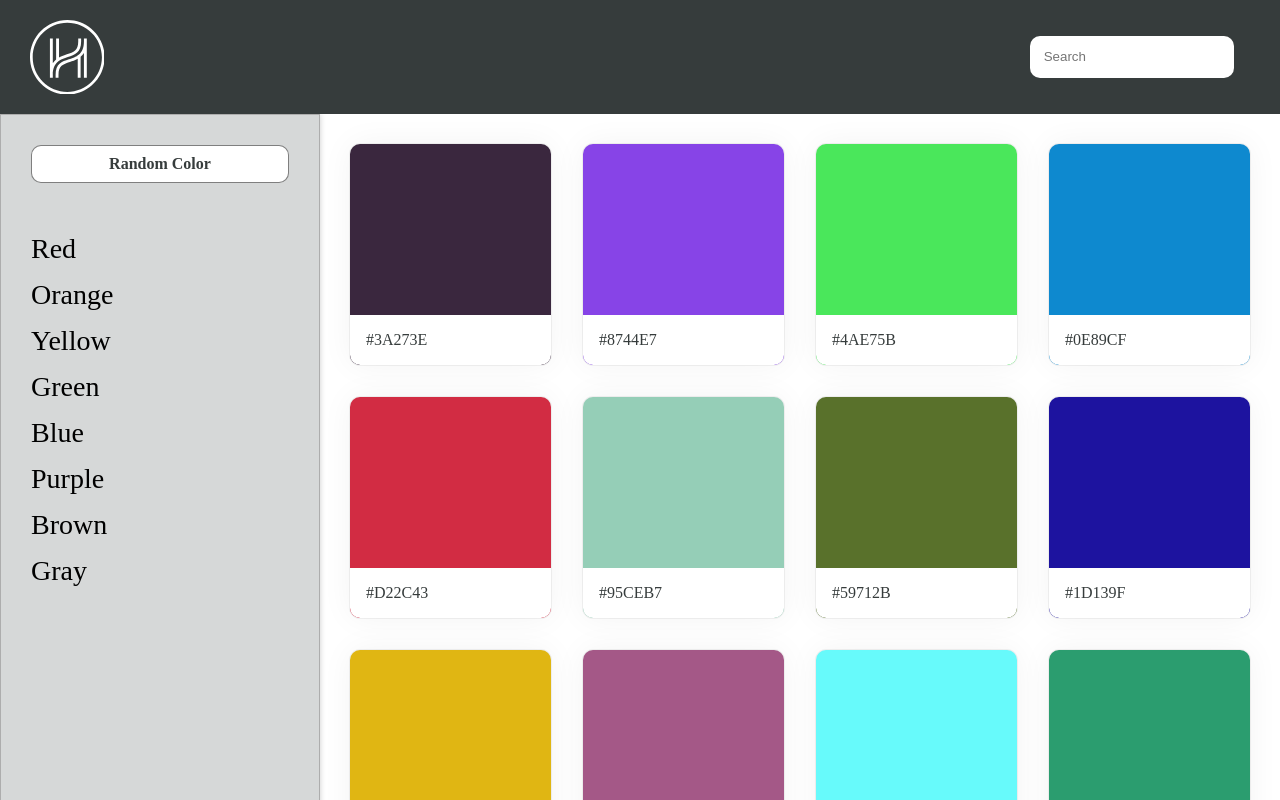
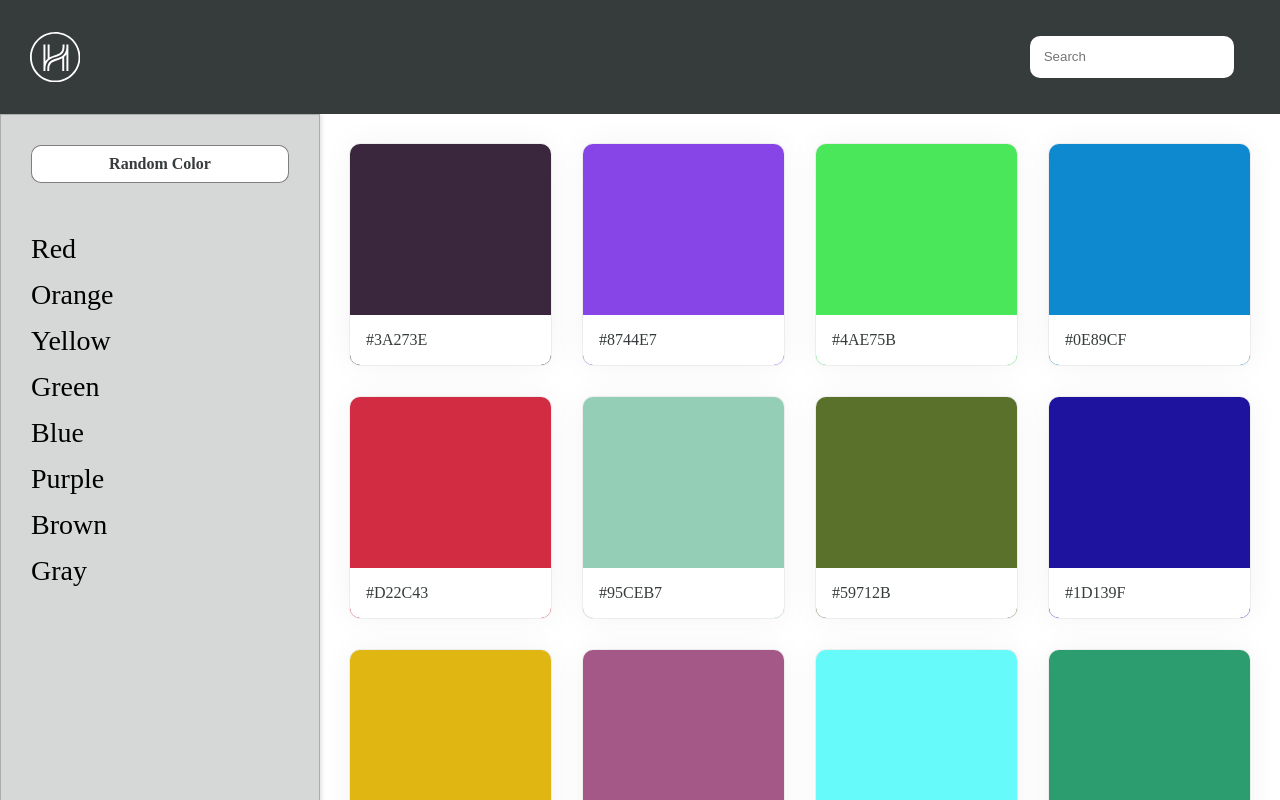
Before and after one commit to ibenilsen/ColorPicker, a React (Create React App) app in the folder colorpicker/: page / in a window 1280 px wide. Built offline with nearby package versions, Linux system fonts and the light colour scheme; a web font is replaced by a local one.

Commit message:
fix header logo sizing

```diff
--- a/colorpicker/src/components/ColorDetail.js
+++ b/colorpicker/src/components/ColorDetail.js
@@ -1,7 +1,6 @@
 import React from 'react';
 import ColorCard from './ColorCard';
 import { Link } from 'react-router-dom';
-
 
 function shadeColor(color, percent) {
   const f=parseInt(color.slice(1),16),t=percent<0?0:255,p=percent<0?percent*-1:percent,R=f>>16,G=f>>8&0x00FF,B=f&0x0000FF;
@@ -15,7 +14,7 @@ function renderShades(hex) {
     result.push(shadeColor('#' + hex, value));
   }
   return result.map( (color) => {
-    return  (
+    return (
       <div key={color} className="col-xs-6 col-sm-4 col-md-3">
         <ColorCard colorData={{hex: `${color}`}} />
       </div>
--- a/colorpicker/src/components/Sidebar.css
+++ b/colorpicker/src/components/Sidebar.css
@@ -8,9 +8,7 @@
   box-shadow:0 0 6px 0 rgba(0,0,0,.2);
   overflow:scroll;
 }
-.Sidebar .App-logo {
-  height: 53px;
-}
+
 .Sidebar > .btn {
   display:block;
 }
--- a/colorpicker/src/containers/App.css
+++ b/colorpicker/src/containers/App.css
@@ -10,6 +10,11 @@
   padding:20px 30px;
   z-index:100;
   display:flex;
+}
+.Header .App-logo {
+  height: 50px;
+  flex:0 0 auto;
+  align-self:center;
 }
 
 .main {
```
